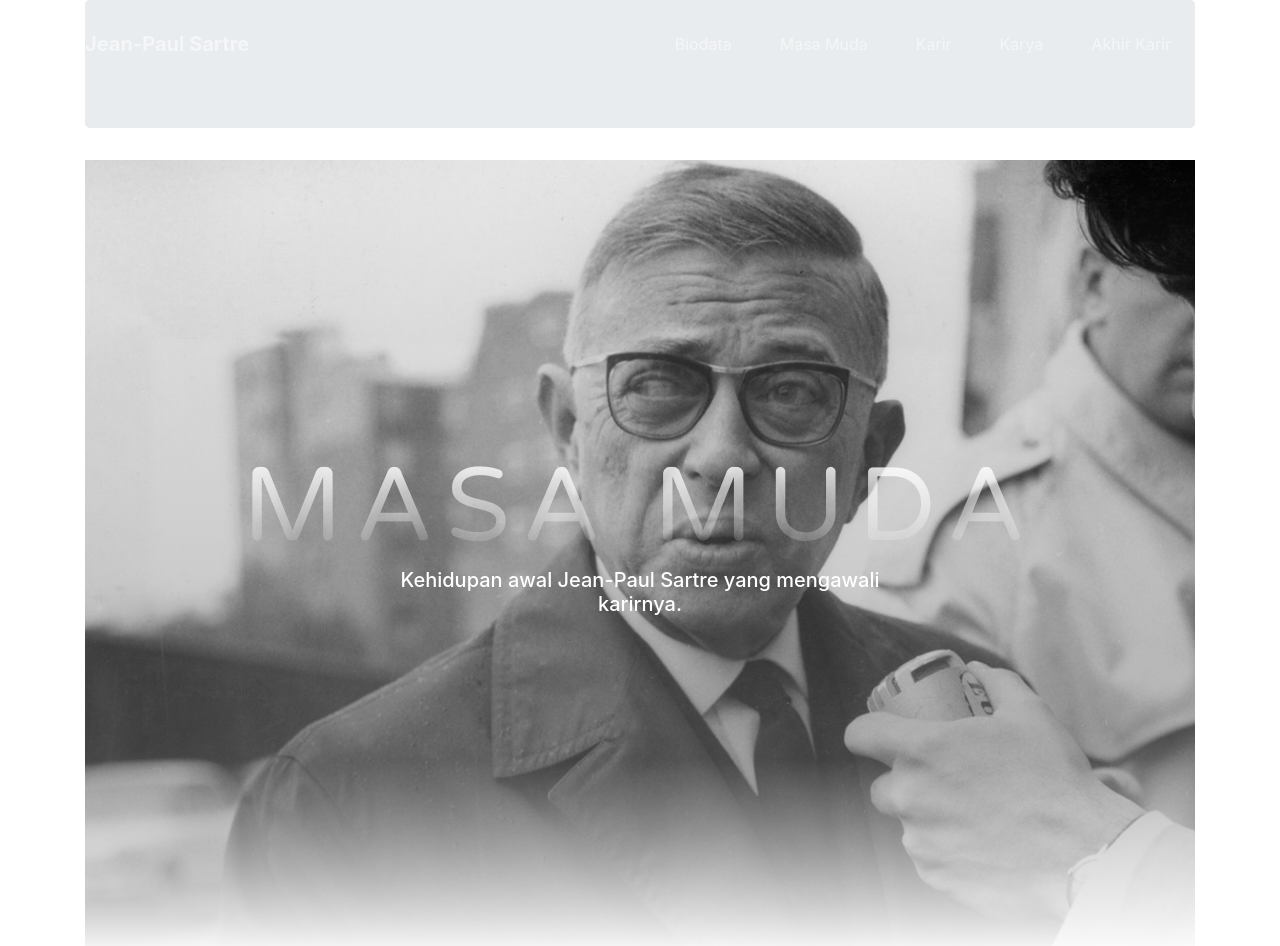
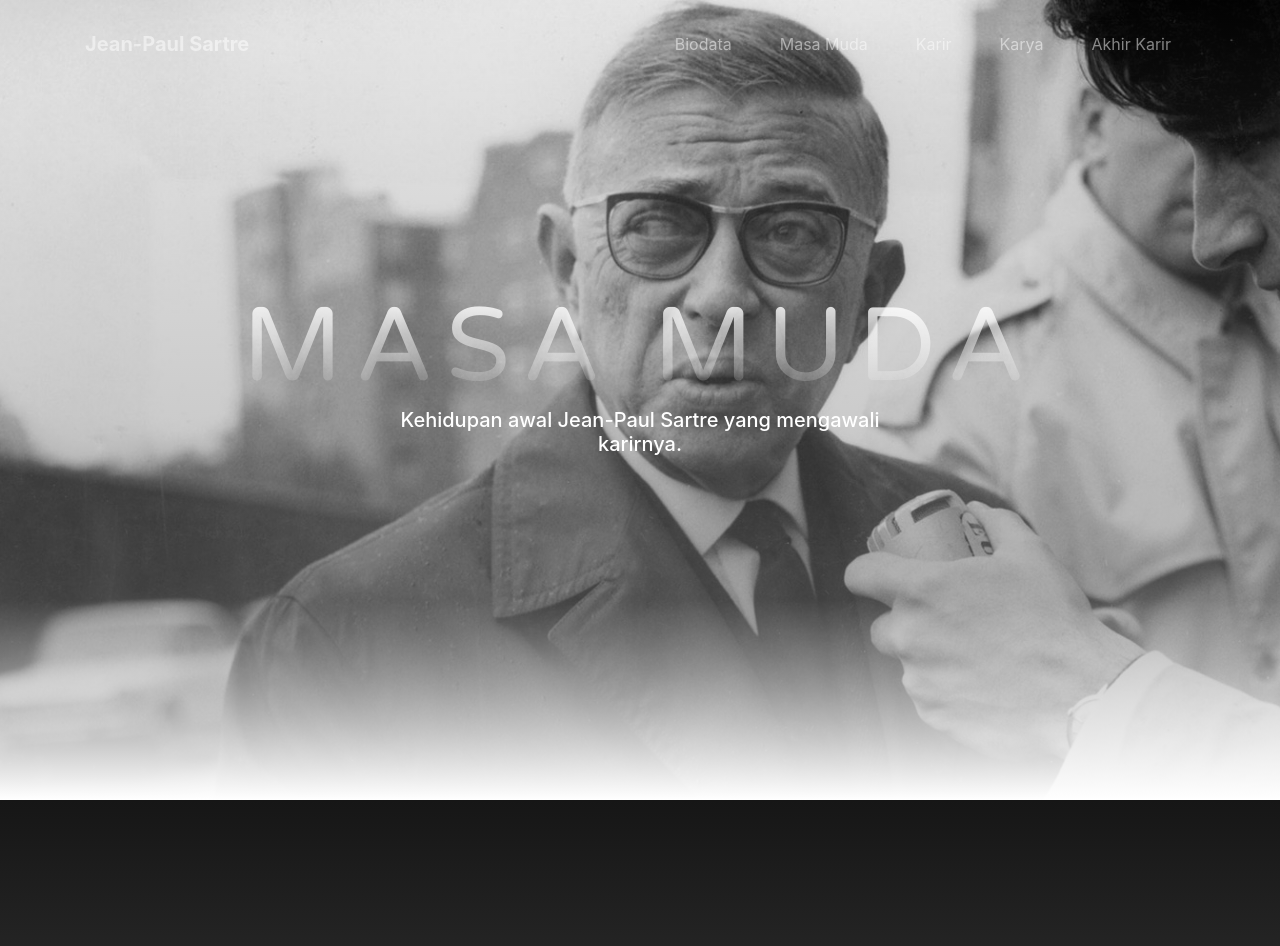
Before and after one commit to SMAKBO/tugas-labkom-2019-xi-10-jean-paul-sartre, a website with bundled scripts: page indexlife.html in a window 1280 px wide. Shown: the top 946 px of the page. Built offline with nearby package versions, Linux system fonts and the light colour scheme.

Commit message:
Update indexlife.html

```diff
--- a/indexlife.html
+++ b/indexlife.html
@@ -126,7 +126,6 @@
 
 <body id="page-top">
 <div class="container">
-<div class="jumbotron">
 </div>
 
     <!-- Navigation -->
```
